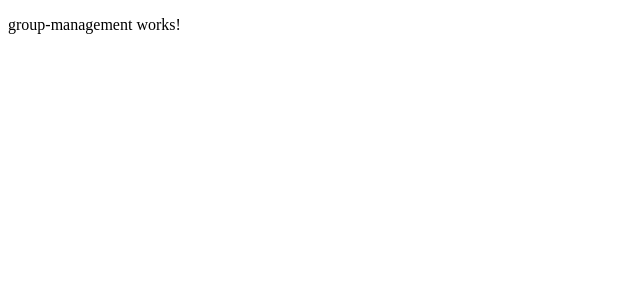
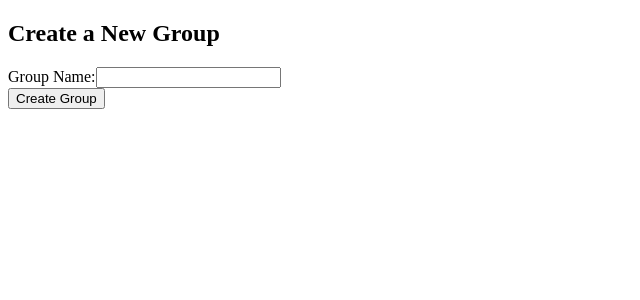
Before and after one commit to TamaTK/Assignment2, an Angular app: page /group-management in a window 1280 px wide. Shown: the top 300 px of the page, without its empty margins (0-640 px from the left). Built offline with nearby package versions, Linux system fonts and the light colour scheme.

Commit message:
create group

```diff
--- a/src/app/group-management/group-management.component.html
+++ b/src/app/group-management/group-management.component.html
@@ -1 +1,10 @@
-<p>group-management works!</p>
+<div class="group-form">
+    <h2>Create a New Group</h2>
+    <form (submit)="onSubmit()">
+        <div class="form-group">
+            <label for="groupName">Group Name:</label>
+            <input type="text" id="groupName" [(ngModel)]="groupName" name="groupName" required>
+        </div>
+        <button type="submit">Create Group</button>
+    </form>
+</div>
--- a/src/app/group-management/group-management.component.ts
+++ b/src/app/group-management/group-management.component.ts
@@ -1,4 +1,5 @@
 import { Component } from '@angular/core';
+import { HttpClient } from '@angular/common/http';
 
 @Component({
   selector: 'app-group-management',
@@ -6,5 +7,22 @@ import { Component } from '@angular/core';
   styleUrls: ['./group-management.component.css']
 })
 export class GroupManagementComponent {
+  groupName: string = '';
 
+  constructor(private http: HttpClient) { }
+
+  onSubmit() {
+      const userId = 'YOUR_USER_ID'; // Retrieve this from your authentication logic or session
+      this.http.post('/group/create-group', { name: this.groupName, userId: userId })
+          .subscribe(
+              response => {
+                  console.log(response);
+                  alert('Group created successfully!');
+              },
+              error => {
+                  console.error(error);
+                  alert('Failed to create group.');
+              }
+          );
+  }
 }
--- a/src/app/groups/groups.component.html
+++ b/src/app/groups/groups.component.html
@@ -1 +1,2 @@
 <p>groups works!</p>
+<a routerLink="/group-management">Create Group</a>
```
